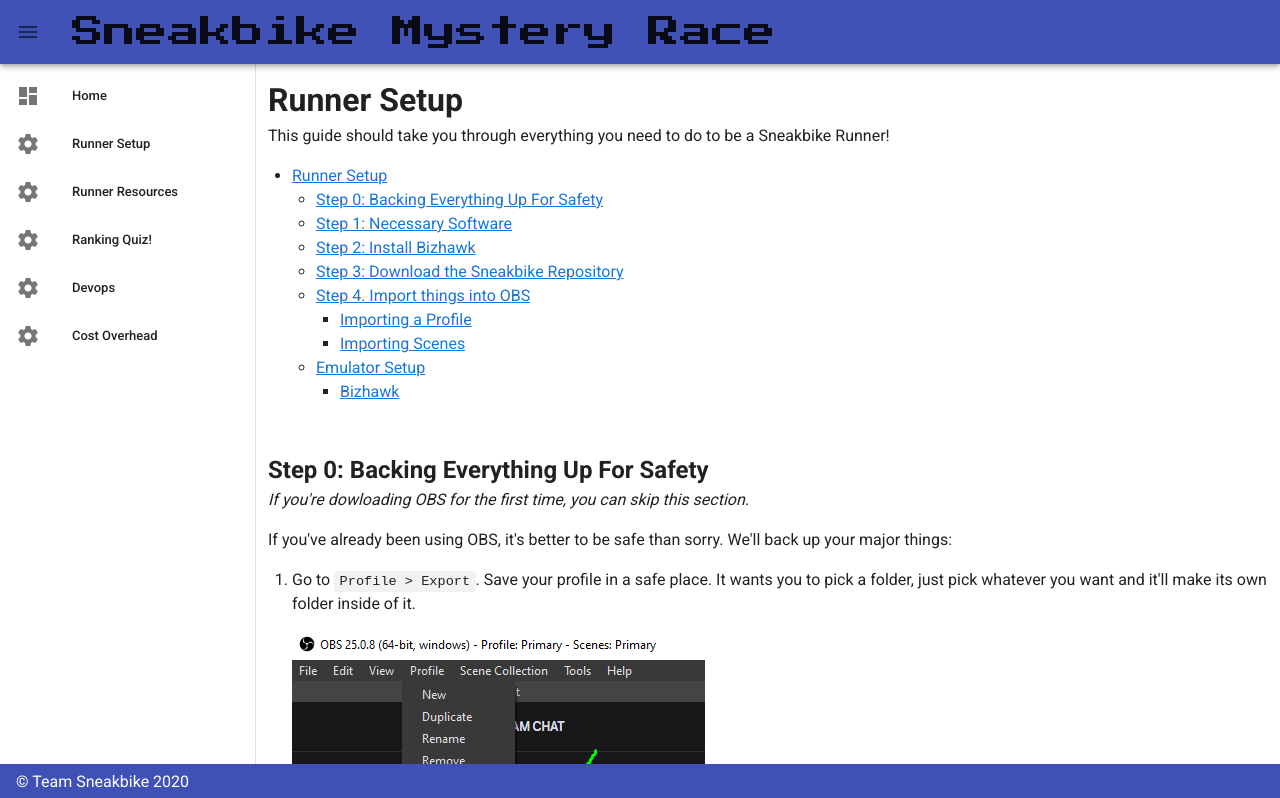
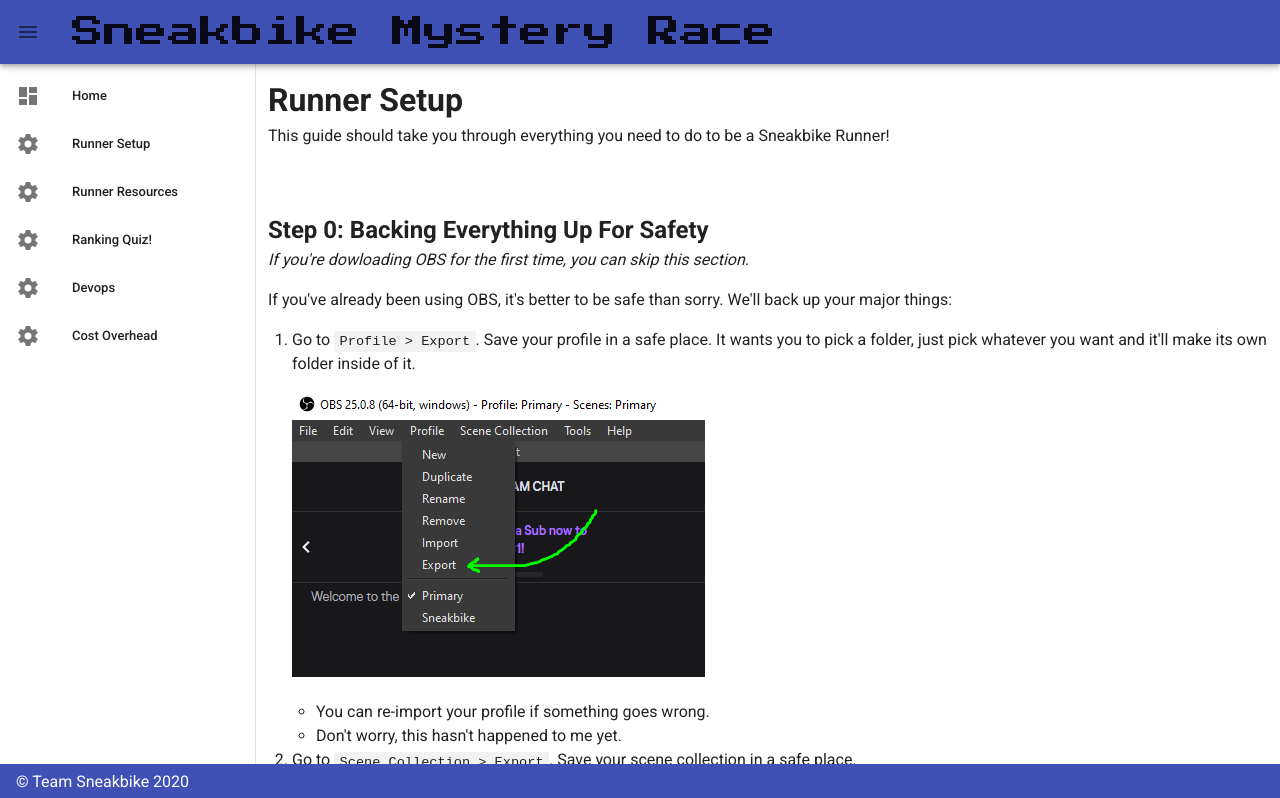
Before and after one commit to itsAceFace/sneakbike, a Vue app in the folder site/sneakbike/: page /runner-setup in a window 1280 px wide. Shown: the top 798 px of the page. Built offline with nearby package versions, Linux system fonts and the light colour scheme.

Commit message:
docs: some clarity fixes;

```diff
--- a/site/sneakbike/src/views/CostOverhead.vue
+++ b/site/sneakbike/src/views/CostOverhead.vue
@@ -2,30 +2,7 @@
   <div class="about">
     <h1 id="cost-overhead">Cost Overhead</h1>
     <p>This document will provide transparency on general costs (besides personal computing power / electricity) for Sneakbike.</p>
-    <ul>
-      <li>
-        <a href="#cost-overhead">Cost Overhead</a>
-        <ul>
-          <li>
-            <a href="#aws">AWS</a>
-            <ul>
-              <li>
-                <a href="#ec2">EC2</a>
-              </li>
-            </ul>
-          </li>
-          <li>
-            <a href="#godaddy">GoDaddy</a>
-          </li>
-          <li>
-            <a href="#digital-ocean">Digital Ocean</a>
-          </li>
-        </ul>
-      </li>
-      <li>
-        <a href="#approximations">Approximations</a>
-      </li>
-    </ul>
+
     <br />
     <br />
     <h2 id="aws">AWS</h2>
--- a/site/sneakbike/src/views/Devops.vue
+++ b/site/sneakbike/src/views/Devops.vue
@@ -1,30 +1,11 @@
 <template>
   <div class="devops">
     <h1 id="devops-documentation-for-sneakbike">Devops Documentation for Sneakbike</h1>
-    <ul>
-      <li>
-        <a href="#devops-documentation-for-sneakbike">Devops Documentation for Sneakbike</a>
-        <ul>
-          <li>
-            <a href="#general-architecture">General Architecture</a>
-          </li>
-          <li>
-            <a
-              href="#setting-up-obs-on-many-runners--computers"
-            >Setting up OBS on Many Runners' Computers</a>
-          </li>
-          <li>
-            <a href="#server-setup-on-aws">Server Setup on AWS</a>
-          </li>
-          <li>
-            <a href="#getting-data-from-the-rtmp-server">Getting Data from the RTMP Server</a>
-          </li>
-        </ul>
-      </li>
-    </ul>
     <br />
     <br />
     <h2 id="general-architecture">General Architecture</h2>
+    <img src="../static/images/sneakbike_architecture.png" alt="Sneakbike Architecture" />
+
     <p>
       We broadcast from several OBS applications to an
       <a
--- a/site/sneakbike/src/views/RunnerResources.vue
+++ b/site/sneakbike/src/views/RunnerResources.vue
@@ -1,16 +1,6 @@
 <template>
   <div class="about">
     <h1 id="runner-resources">Runner Resources</h1>
-    <ul>
-      <li>
-        <a href="#runner-resources">Runner Resources</a>
-        <ul>
-          <li>
-            <a href="#beginning-the-race">Beginning the Race</a>
-          </li>
-        </ul>
-      </li>
-    </ul>
     <br />
     <br />
     <h2 id="beginning-the-race">Beginning the Race</h2>
--- a/site/sneakbike/src/views/RunnerSetup.vue
+++ b/site/sneakbike/src/views/RunnerSetup.vue
@@ -2,46 +2,6 @@
   <div class="about">
     <h1 id="runner-setup">Runner Setup</h1>
     <p>This guide should take you through everything you need to do to be a Sneakbike Runner!</p>
-    <ul>
-      <li>
-        <a href="#runner-setup">Runner Setup</a>
-        <ul>
-          <li>
-            <a
-              href="#step-0--backing-everything-up-for-safety"
-            >Step 0: Backing Everything Up For Safety</a>
-          </li>
-          <li>
-            <a href="#step-1--necessary-software">Step 1: Necessary Software</a>
-          </li>
-          <li>
-            <a href="#step-2--install-bizhawk">Step 2: Install Bizhawk</a>
-          </li>
-          <li>
-            <a href="#step-3--download-the-repository">Step 3: Download the Sneakbike Repository</a>
-          </li>
-          <li>
-            <a href="#step-4-import-things-into-obs">Step 4. Import things into OBS</a>
-            <ul>
-              <li>
-                <a href="#importing-a-profile">Importing a Profile</a>
-              </li>
-              <li>
-                <a href="#importing-scenes">Importing Scenes</a>
-              </li>
-            </ul>
-          </li>
-          <li>
-            <a href="#emulator-setup">Emulator Setup</a>
-            <ul>
-              <li>
-                <a href="#bizhawk">Bizhawk</a>
-              </li>
-            </ul>
-          </li>
-        </ul>
-      </li>
-    </ul>
     <br />
     <br />
     <h2 id="step-0-backing-everything-up-for-safety">Step 0: Backing Everything Up For Safety</h2>
@@ -91,11 +51,11 @@
           <li>
             Windows
             <a
+              href="https://github.com/TASVideos/BizHawk-Prereqs/releases/download/2.4.8_1/bizhawk_prereqs_v2.4.8_1.zip"
+            >Bizhawk Prereqs</a> and
+            <a
               href="https://github.com/TASVideos/BizHawk/releases/download/2.4.2/BizHawk-2.4.2.zip"
-            >Bizhawk</a> and
-            <a
-              href="https://github.com/TASVideos/BizHawk-Prereqs/releases/download/2.4.8_1/bizhawk_prereqs_v2.4.8_1.zip"
-            >Bizhawk Prereqs</a>
+            >Bizhawk</a>
           </li>
         </ul>
       </li>
@@ -227,13 +187,13 @@
     <br />
     <br />
     <h2 id="emulator-setup">Emulator Setup</h2>
-    <p>For each emulator there are a few nice things to set up.</p>
+    <p>Open up Bizhawk and we'll set up some nice stuff.</p>
     <h3 id="bizhawk">Bizhawk</h3>
     <ul>
       <li>
         <p>
           <strong>IMPORTANT: Disable Start Button for Fast-Forward</strong>:
-          <code>Config > Hotkeys > Click the box next to "Fast Forward" and hit the Tab keyboard key</code>. Click "Save" at the bottom to save.
+          <code>Config > Hotkeys > Click the white box next to "Fast Forward" and hit the Tab keyboard key</code>. Click "Save" at the bottom to save.
         </p>
         <ul>
           <li>This should change the box to say "Tab", as in the image below.</li>
@@ -245,7 +205,7 @@
       </li>
       <li>
         <p>
-          <strong>Adjust Volume</strong>:
+          <strong>Adjust Volume (Optional)</strong>:
           <code>Config > Sound > Adjust on the left-hand-size</code>.
         </p>
       </li>
@@ -260,7 +220,7 @@
         </ul>
       </li>
       <li>
-        <strong>Make the Window Bigger</strong>: Increase the size of the window by going to
+        <strong>Make the Window Bigger (Optional)</strong>: Increase the size of the window by going to
         <code>View > Window Size</code> and pick an option.
         <ul>
           <li>I usually play on 3x.</li>
@@ -274,7 +234,7 @@
     <br />
     <p>
       <!-- TODO: Why does this format to no space between > and d? -->
-      That's all ! Check out the
+      That's all! Check out the
       <router-link to="./runner-resources">Runner Resources</router-link>&nbsp;doc to see what we'll be telling you to do on race day!
     </p>
   </div>
```
Also changed, not shown: site/sneakbike/src/static/images/sneakbike_architecture.png (added).
